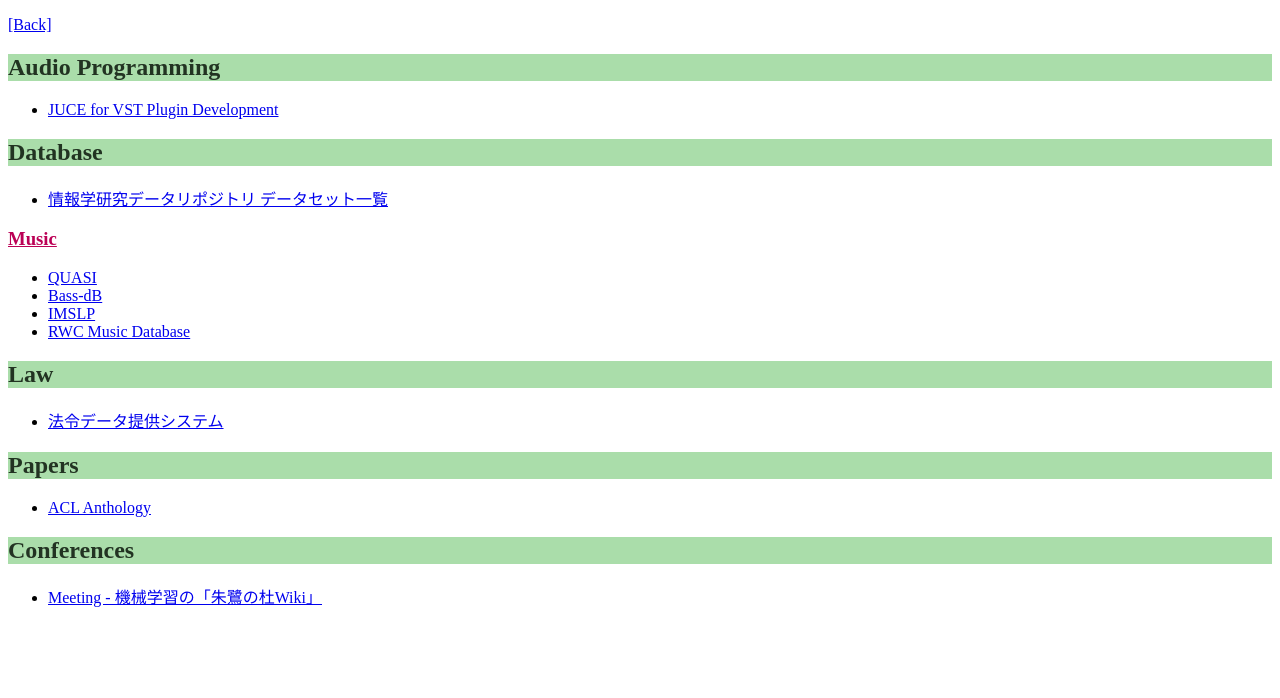
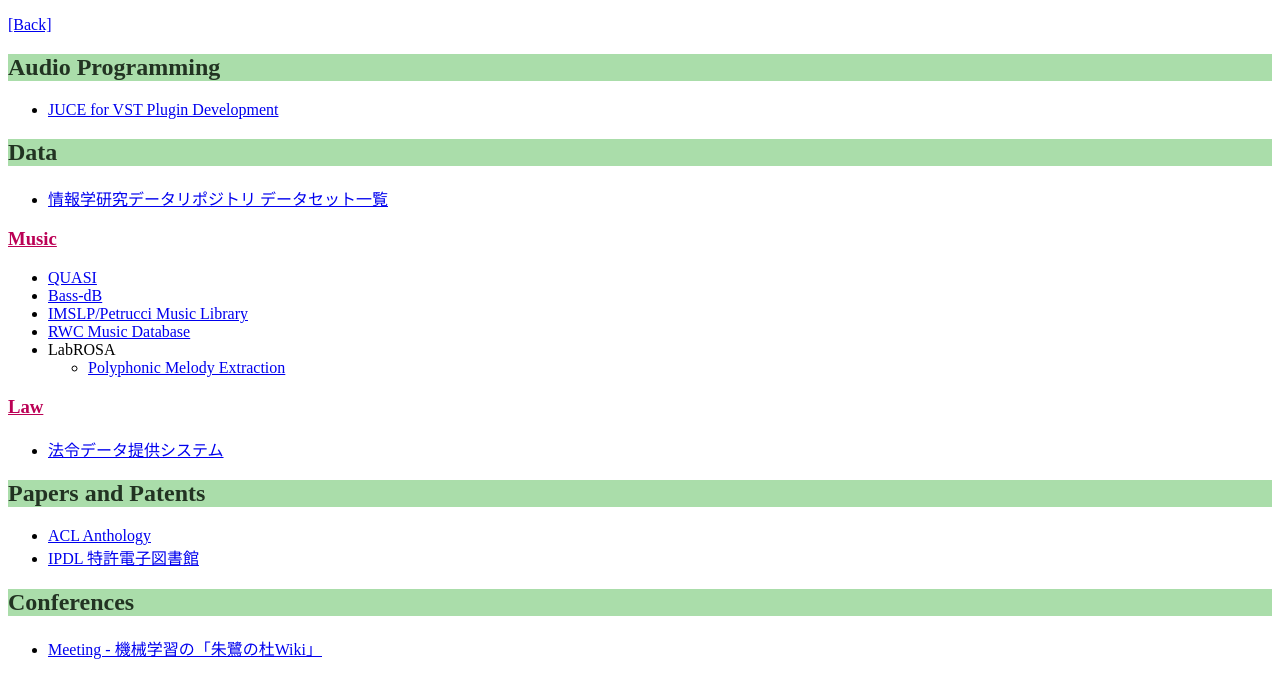
Before and after one commit to tachi-hi/tachi-hi.github.io, a Jekyll site: the page built from bookmarks.md, in a window 1280 px wide. Shown: the top 698 px of the page. Built offline with Jekyll 4.4.1, drawn with Linux system fonts in a browser that asks for light colours.

Commit message:
add some links

```diff
--- a/bookmarks.md
+++ b/bookmarks.md
@@ -10,7 +10,7 @@
 + [JUCE for VST Plugin Development](http://www.redwoodaudio.net/Tutorials/juce_for_vst_development__intro.html)
 
 
-## Database
+## Data
 
 + [情報学研究データリポジトリ データセット一覧](http://www.nii.ac.jp/cscenter/idr/datalist.html)
 
@@ -18,16 +18,19 @@
 
 + [QUASI](http://www.tsi.telecom-paristech.fr/aao/en/2012/03/12/quasi/)
 + [Bass-dB](http://bass-db.gforge.inria.fr/BASS-dB/?show=browse&id=mtracks)
-+ [IMSLP](http://imslp.org/)
++ [IMSLP/Petrucci Music Library](http://imslp.org/)
 + [RWC Music Database](https://staff.aist.go.jp/m.goto/RWC-MDB/)
++ LabROSA
+    + [Polyphonic Melody Extraction](http://labrosa.ee.columbia.edu/projects/melody/)
 
-## Law
+### Law
 
 + [法令データ提供システム](http://law.e-gov.go.jp/cgi-bin/idxsearch.cgi)
 
-## Papers
+## Papers and Patents
 
 + [ACL Anthology](http://www.aclweb.org/anthology/index.html)
++ [IPDL 特許電子図書館](http://www.ipdl.inpit.go.jp/homepg.ipdl)
 
 ## Conferences
 
```
